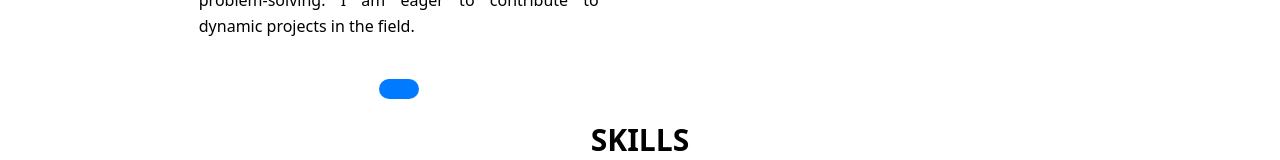
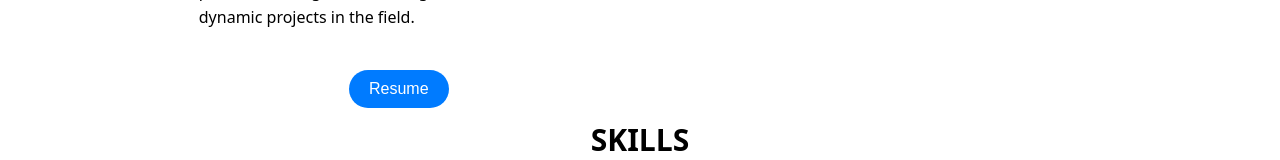
Before and after one commit to imdilip22/Portfolio, a React (Vite) app: page / in a window 1280 px wide. Shown: the part 770-930 px from the top of the page. Built offline with nearby package versions, Linux system fonts and the light colour scheme.

Commit message:
testing done

```diff
--- a/src/components/Home.jsx
+++ b/src/components/Home.jsx
@@ -108,7 +108,7 @@ const Home = () => {
           <button className="resume-button" onClick={()=>{
               window.open('/public/Ram_Dilip_Resume.pdf');
           }}>
-            {/* Resume */}
+            Resume
           </button>
         </div>
         </div>
```
